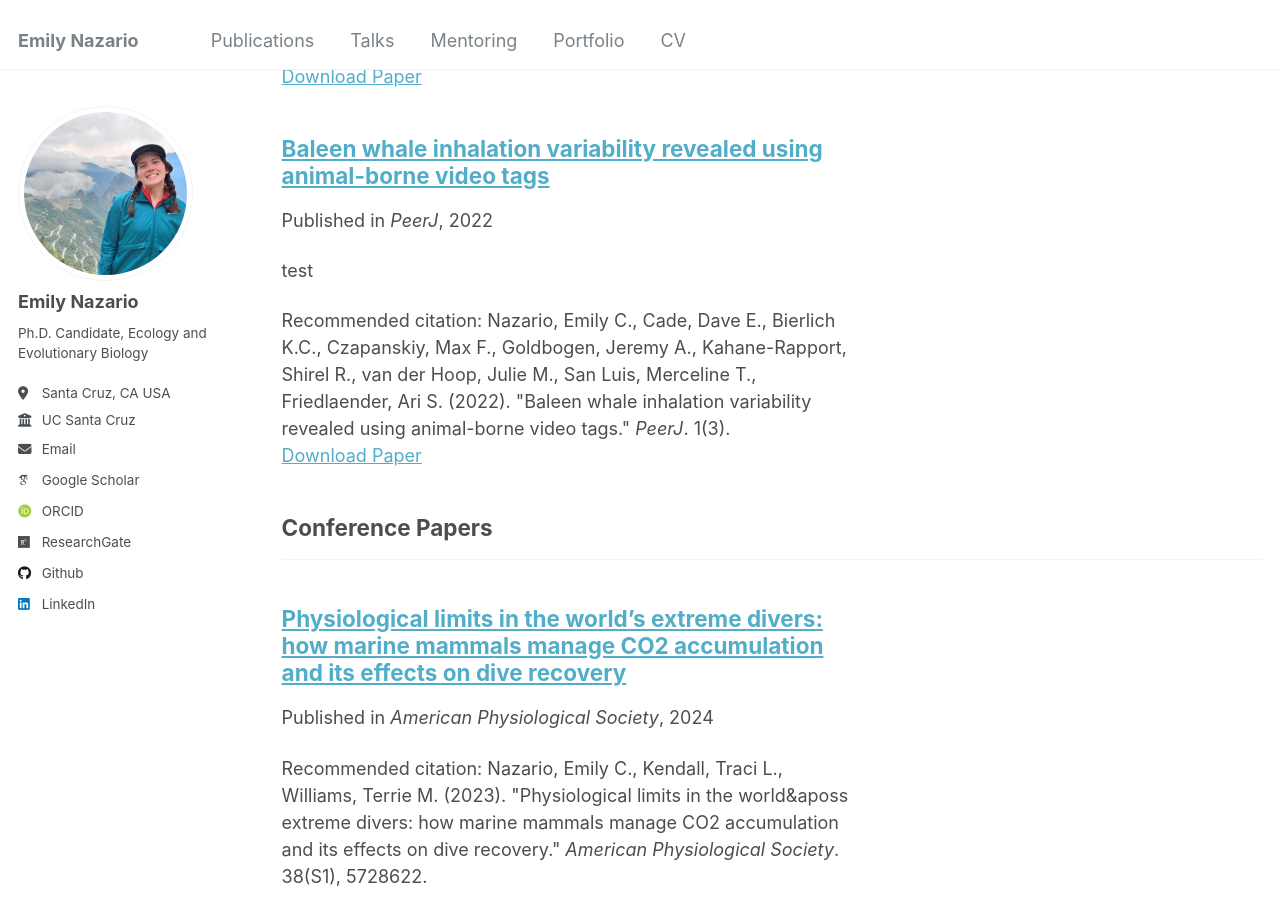
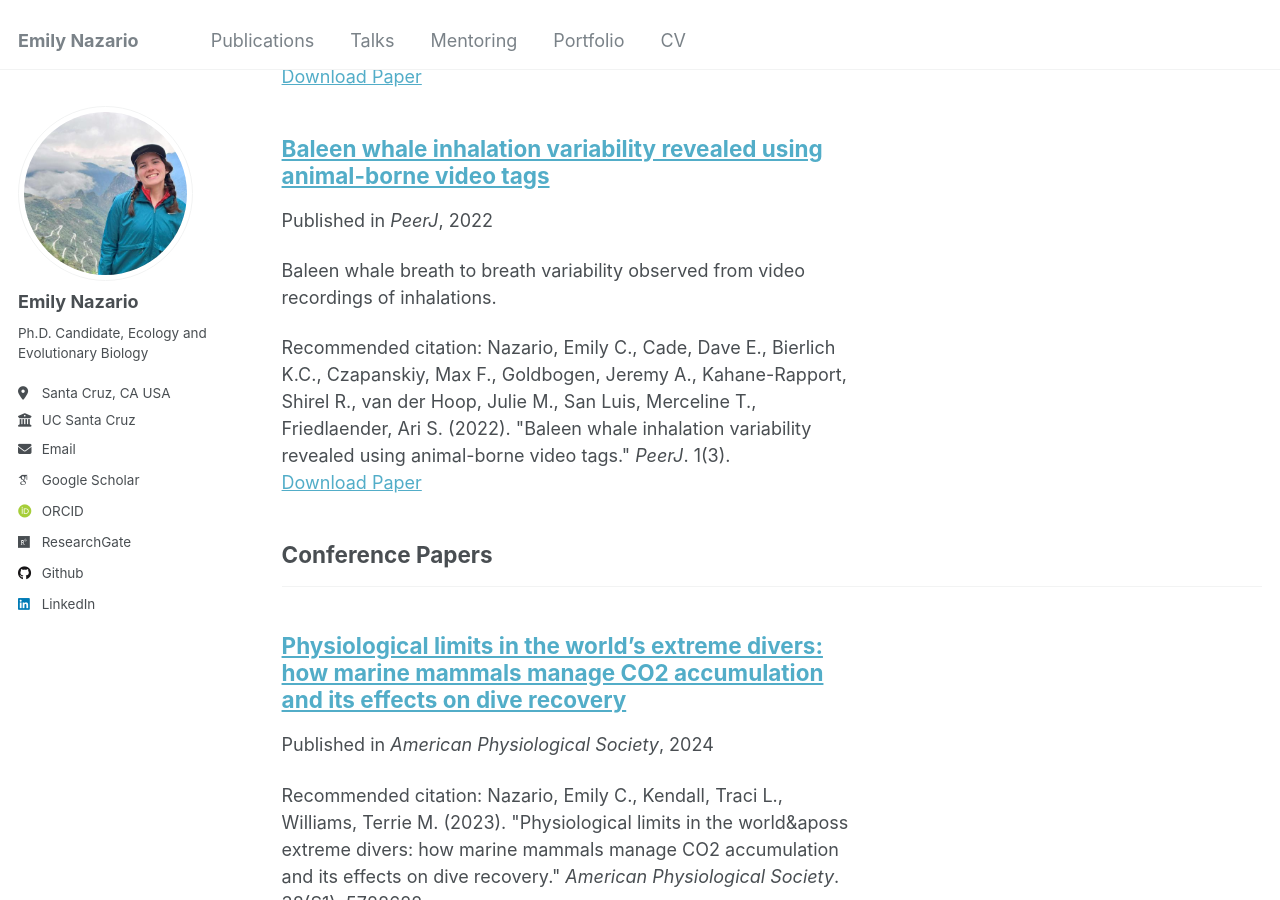
Before and after one commit to emilynazario/emilynazario.github.io, a Jekyll site: the page built from _pages/publications.html, in a window 1280 px wide and 900 px high, scrolled down 479 px. Built offline with Jekyll 4.4.1, drawn with Linux system fonts in a browser that asks for light colours; some web fonts are replaced.

Commit message:
nares test

```diff
--- a/_publications/2022-07-20-nares.md
+++ b/_publications/2022-07-20-nares.md
@@ -3,11 +3,11 @@ title: "Baleen whale inhalation variability revealed using animal-borne video ta
 collection: publications
 category: manuscripts
 permalink: /publication/2022-07-20-nares
-excerpt: 'test'
+excerpt: 'Baleen whale breath to breath variability observed from video recordings of inhalations.'
 date: 2022-07-20
 venue: 'PeerJ'
 paperurl: 'http://emilynazario.github.io/files/nazario_2022.pdf'
 citation: 'Nazario, Emily C., Cade, Dave E., Bierlich K.C., Czapanskiy, Max F., Goldbogen, Jeremy A., Kahane-Rapport, Shirel R., van der Hoop, Julie M., San Luis, Merceline T., Friedlaender, Ari S. (2022). &quot;Baleen whale inhalation variability revealed using animal-borne video tags.&quot; <i>PeerJ</i>. 1(3).'
 ---
 
-The contents above will be part of a list of publications, if the user clicks the link for the publication than the contents of section will be rendered as a full page, allowing you to provide more information about the paper for the reader. When publications are displayed as a single page, the contents of the above "citation" field will automatically be included below this section in a smaller font.
+Test test test The contents above will be part of a list of publications, if the user clicks the link for the publication than the contents of section will be rendered as a full page, allowing you to provide more information about the paper for the reader. When publications are displayed as a single page, the contents of the above "citation" field will automatically be included below this section in a smaller font.
```
